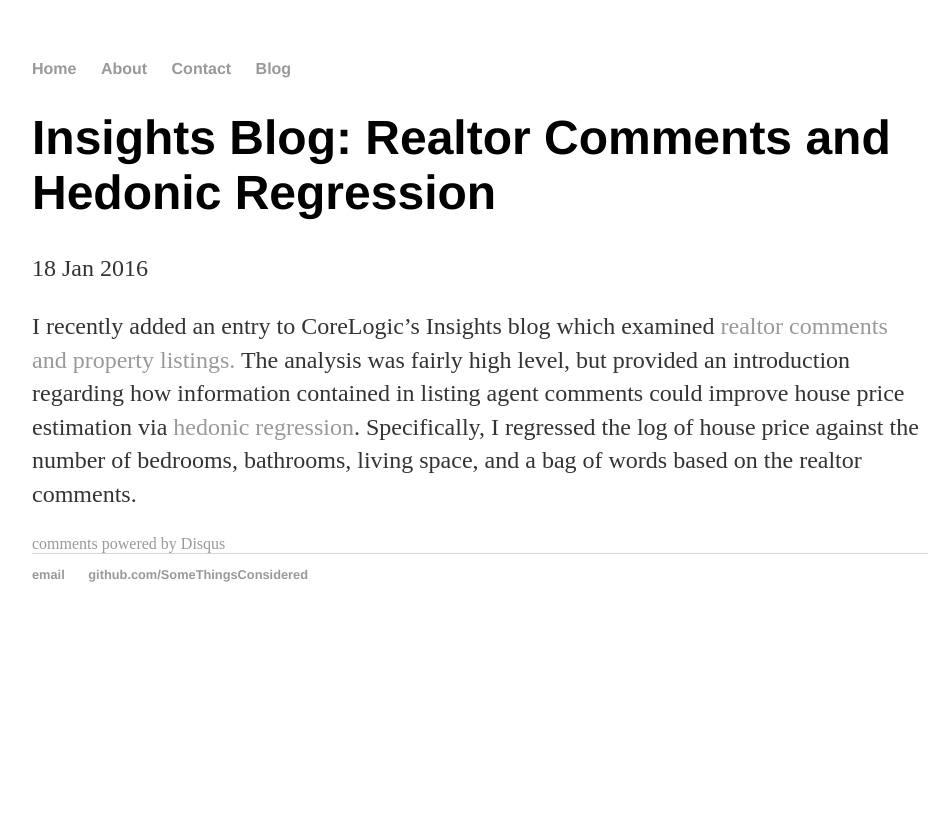
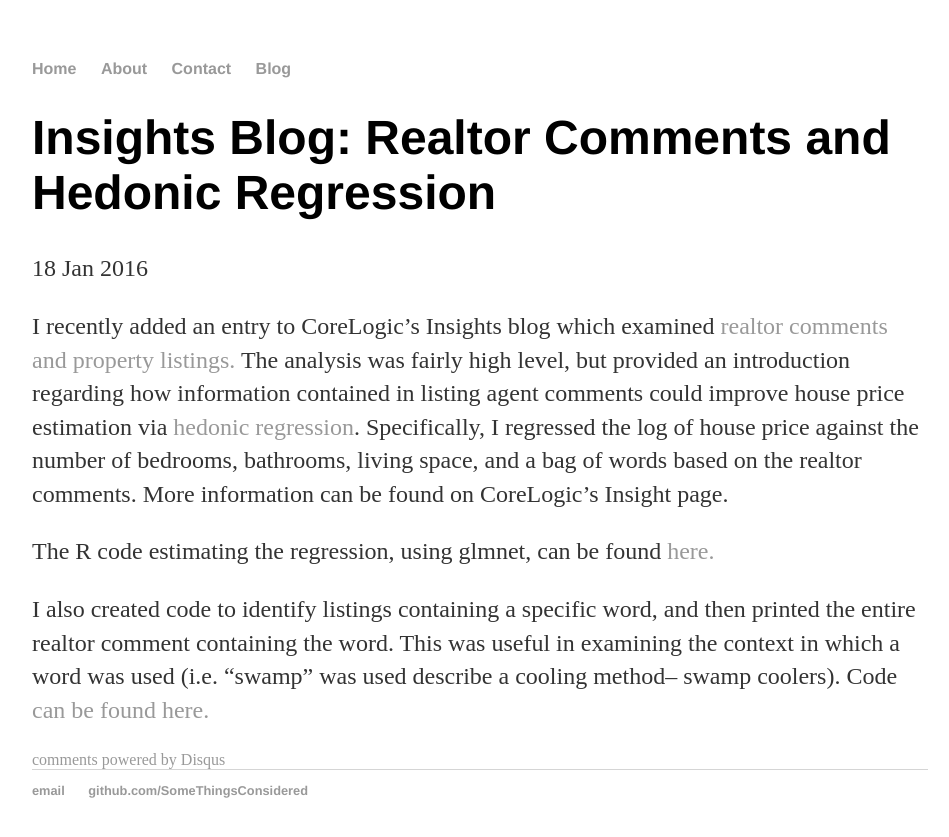
Before and after one commit to SomeThingsConsidered/SomeThingsConsidered.github.io, a Jekyll site: the page built from _posts/2016-01-18-Insights-Blog-MLS-Text.md, in a window 1280 px wide. Shown: the top 837 px of the page, without its empty margins (160-1109 px from the left). Built offline with Jekyll 4.4.1, drawn with Linux system fonts in a browser that asks for light colours; comment, search, counter and statistics services are not loaded.

Commit message:
Update 2016-01-18-Insights-Blog-MLS-Text.md

```diff
--- a/_posts/2016-01-18-Insights-Blog-MLS-Text.md
+++ b/_posts/2016-01-18-Insights-Blog-MLS-Text.md
@@ -3,4 +3,8 @@
 title: "Insights Blog: Realtor Comments and Hedonic Regression"
 date: 2016-01-18
 ---
-I recently added an entry to CoreLogic's Insights blog which examined <a href="http://www.corelogic.com/blog/authors/matt-cannon/2016/01/turning-words-into-data.aspx#.Vp1glXhcKeA" a> realtor comments and property listings. </a>  The analysis was fairly high level, but provided an introduction regarding how information contained in listing agent comments could improve house price estimation via <a href="https://en.wikipedia.org/wiki/Hedonic_regression" a> hedonic regression</a>.  Specifically, I regressed the log of house price against the number of bedrooms, bathrooms, living space, and a bag of words based on the realtor comments.
+I recently added an entry to CoreLogic's Insights blog which examined <a href="http://www.corelogic.com/blog/authors/matt-cannon/2016/01/turning-words-into-data.aspx#.Vp1glXhcKeA" a> realtor comments and property listings. </a>  The analysis was fairly high level, but provided an introduction regarding how information contained in listing agent comments could improve house price estimation via <a href="https://en.wikipedia.org/wiki/Hedonic_regression" a> hedonic regression</a>.  Specifically, I regressed the log of house price against the number of bedrooms, bathrooms, living space, and a bag of words based on the realtor comments. More information can be found on CoreLogic's Insight page.
+
+The R code estimating the regression, using glmnet, can be found <a href="https://github.com/SomeThingsConsidered/MLS_text_analysis/blob/master/hedonic_regression_1.R" a> here. </a>
+
+I also created code to identify listings containing a specific word, and then printed the entire realtor comment containing the word.  This was useful in examining the context in which a word was used (i.e. "swamp" was used describe a cooling method-- swamp coolers).  Code <a href = "https://github.com/SomeThingsConsidered/MLS_text_analysis/blob/master/check_corpus_entries.R" a> can be found here. </a>
```
